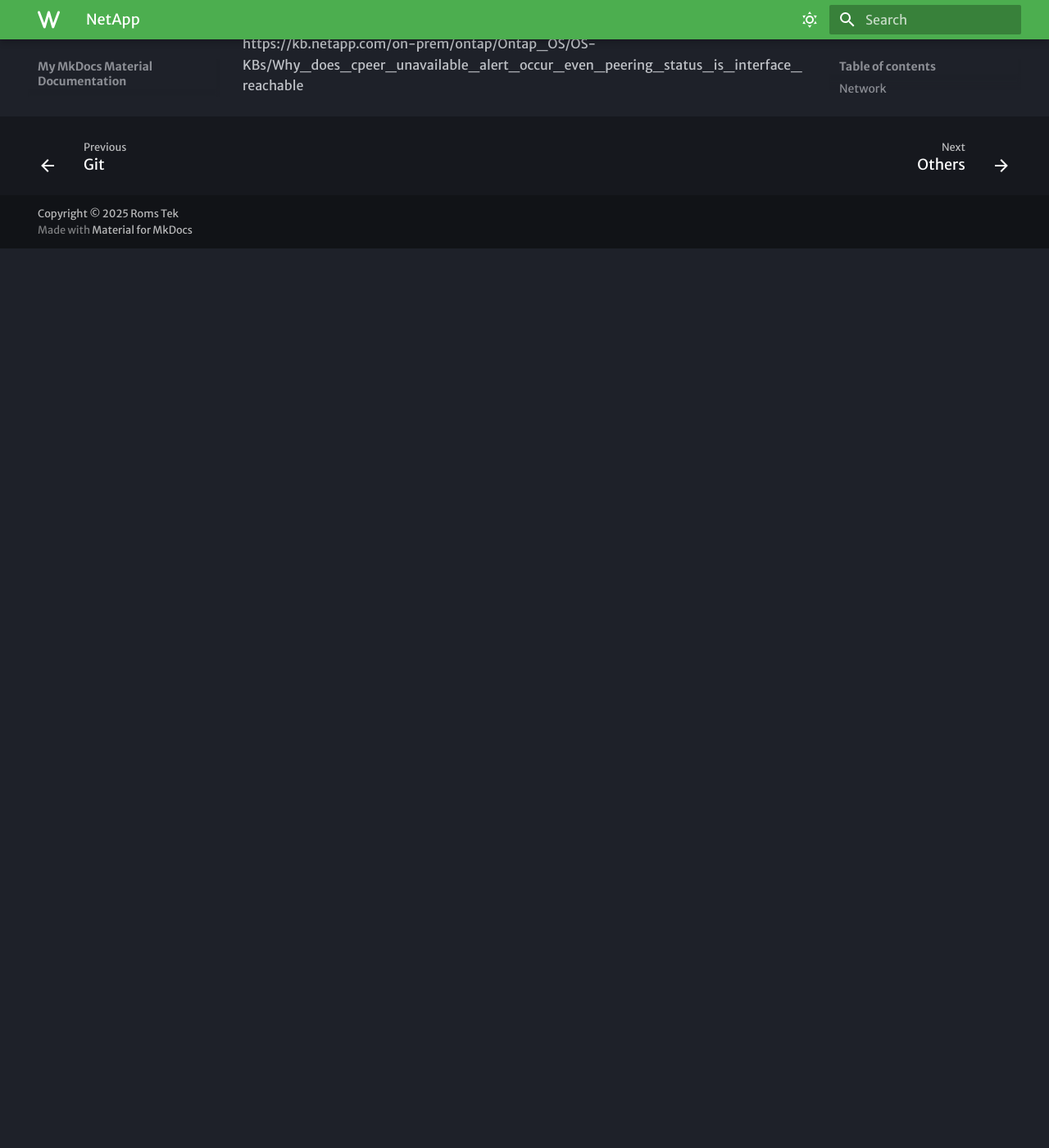
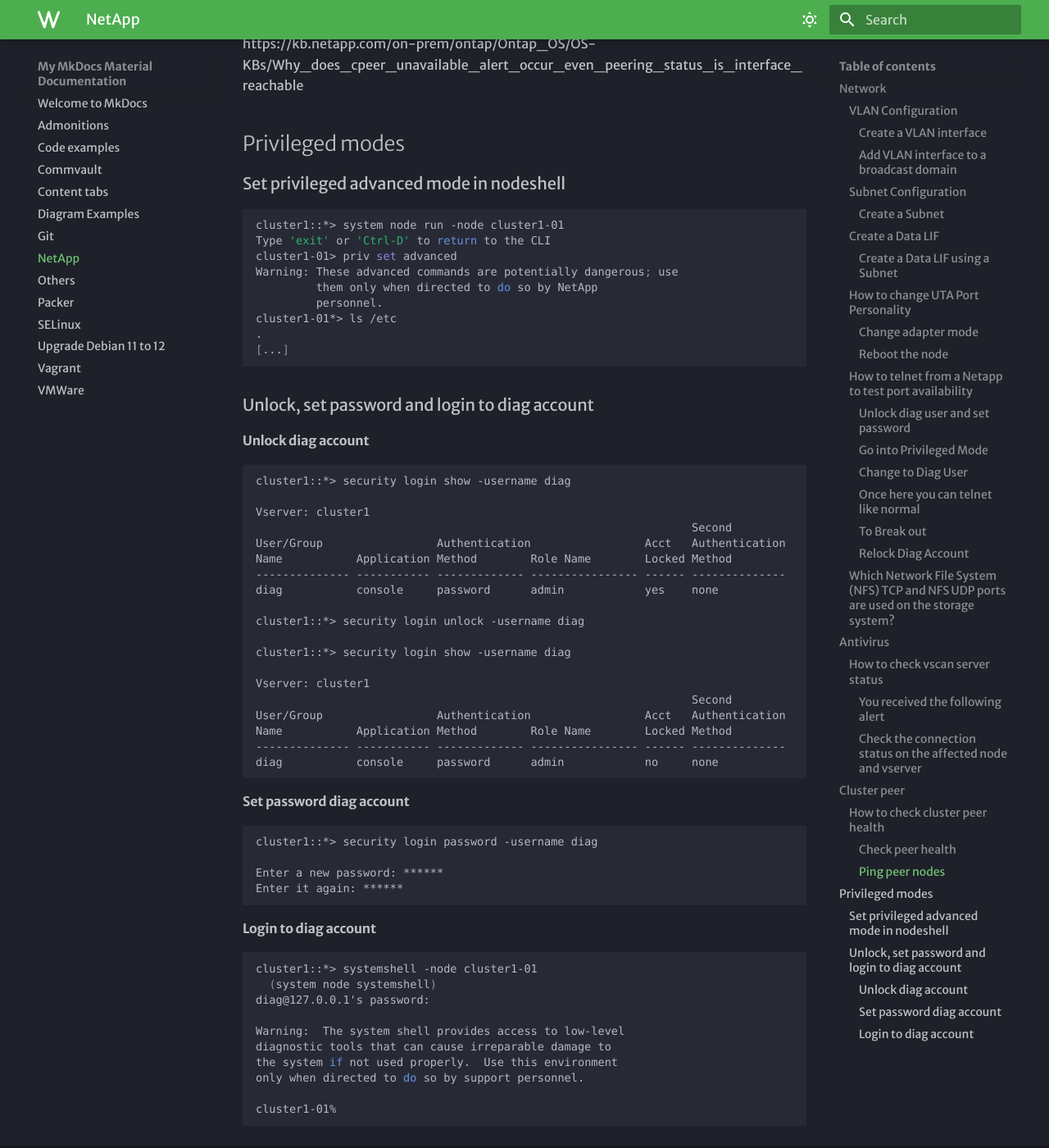
Before and after one commit to redrom357/mkdocs, an MkDocs documentation site: the page built from docs/netapp.md, in a window 1280 px wide and 1400 px high, scrolled down 4924 px. Shown: the whole window at 82% size. Built offline with MkDocs 1.6.1 and Material for MkDocs 9.7.7, drawn with Linux system fonts in a browser that asks for light colours; some web fonts are replaced; before the commit the page ends 5227 px from its top, so only the background shows below that.

Commit message:
Added priv modes netapp page

````diff
--- a/docs/netapp.md
+++ b/docs/netapp.md
@@ -240,3 +240,69 @@
 ```
 
 https://kb.netapp.com/on-prem/ontap/Ontap_OS/OS-KBs/Why_does_cpeer_unavailable_alert_occur_even_peering_status_is_interface_reachable
+
+## Privileged modes
+
+### Set privileged advanced mode in nodeshell
+
+```bash
+cluster1::*> system node run -node cluster1-01
+Type 'exit' or 'Ctrl-D' to return to the CLI
+cluster1-01> priv set advanced
+Warning: These advanced commands are potentially dangerous; use
+         them only when directed to do so by NetApp
+         personnel.
+cluster1-01*> ls /etc
+.
+[...]
+```
+
+### Unlock, set password and login to diag account
+
+#### Unlock diag account
+
+```bash
+cluster1::*> security login show -username diag
+
+Vserver: cluster1
+                                                                 Second
+User/Group                 Authentication                 Acct   Authentication
+Name           Application Method        Role Name        Locked Method
+-------------- ----------- ------------- ---------------- ------ --------------
+diag           console     password      admin            yes    none
+
+cluster1::*> security login unlock -username diag
+
+cluster1::*> security login show -username diag
+
+Vserver: cluster1
+                                                                 Second
+User/Group                 Authentication                 Acct   Authentication
+Name           Application Method        Role Name        Locked Method
+-------------- ----------- ------------- ---------------- ------ --------------
+diag           console     password      admin            no     none
+```
+
+#### Set password diag account
+
+```bash
+cluster1::*> security login password -username diag
+
+Enter a new password: ******
+Enter it again: ******
+```
+
+#### Login to diag account
+
+```bash
+cluster1::*> systemshell -node cluster1-01
+  (system node systemshell)
+diag@127.0.0.1's password:
+
+Warning:  The system shell provides access to low-level
+diagnostic tools that can cause irreparable damage to
+the system if not used properly.  Use this environment
+only when directed to do so by support personnel.
+
+cluster1-01%
+```
````
